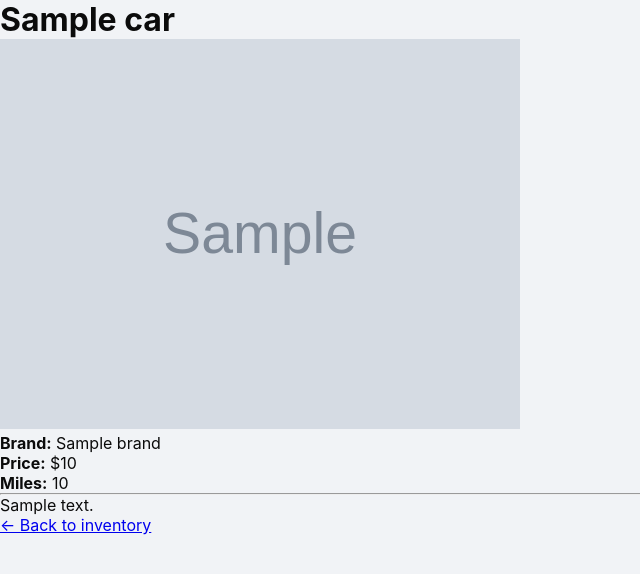
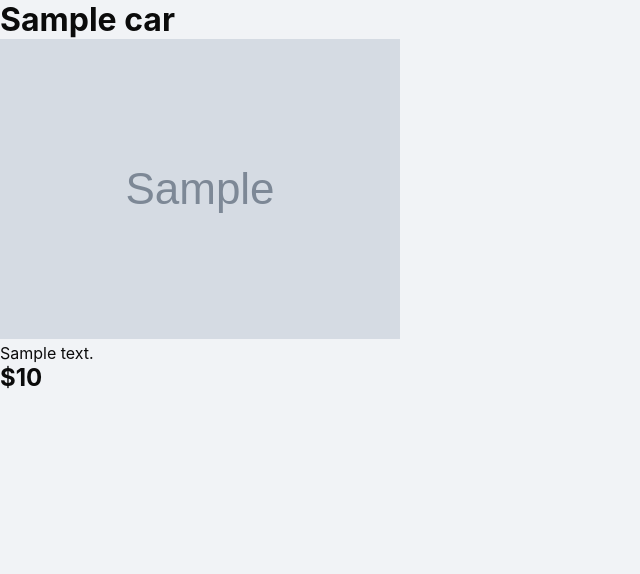
Before and after one commit to djvibez29/tomzkid-prestige-motors, a Flask app: template templates/car_detail.html in a window 1280 px wide. Shown: the part 69-643 px from the top of the page, without its empty margins (0-640 px from the left). Run offline with Flask 3, Linux system fonts and the light colour scheme; the template is opened without the code that fills it: most values are stand-ins (such as "Sample title", 1, 10 or a date in 2020); grey boxes marked "Sample" are stand-in pictures.

Commit message:
Update car_detail.html

```diff
--- a/templates/car_detail.html
+++ b/templates/car_detail.html
@@ -1,18 +1,19 @@
 {% extends "base.html" %}
 {% block content %}
 
-<h1>{{ car.name }}</h1>
+<div class="detail">
 
-<img src="{{ url_for('static', filename='uploads/' + car.image) }}" width="520">
+<h1>{{ car.title }}</h1>
 
-<p><strong>Brand:</strong> {{ car.brand }}</p>
-<p><strong>Price:</strong> ${{ "{:,}".format(car.price_usd) }}</p>
-<p><strong>Miles:</strong> {{ "{:,}".format(car.miles) }}</p>
-
-<hr>
+<div class="gallery">
+{% for img in car.images %}
+<img src="{{ url_for('static', filename='uploads/cars/' + img.filename) }}">
+{% endfor %}
+</div>
 
 <p>{{ car.description }}</p>
+<h2>${{ car.price }}</h2>
 
-<a href="/">← Back to inventory</a>
+</div>
 
 {% endblock %}
```
